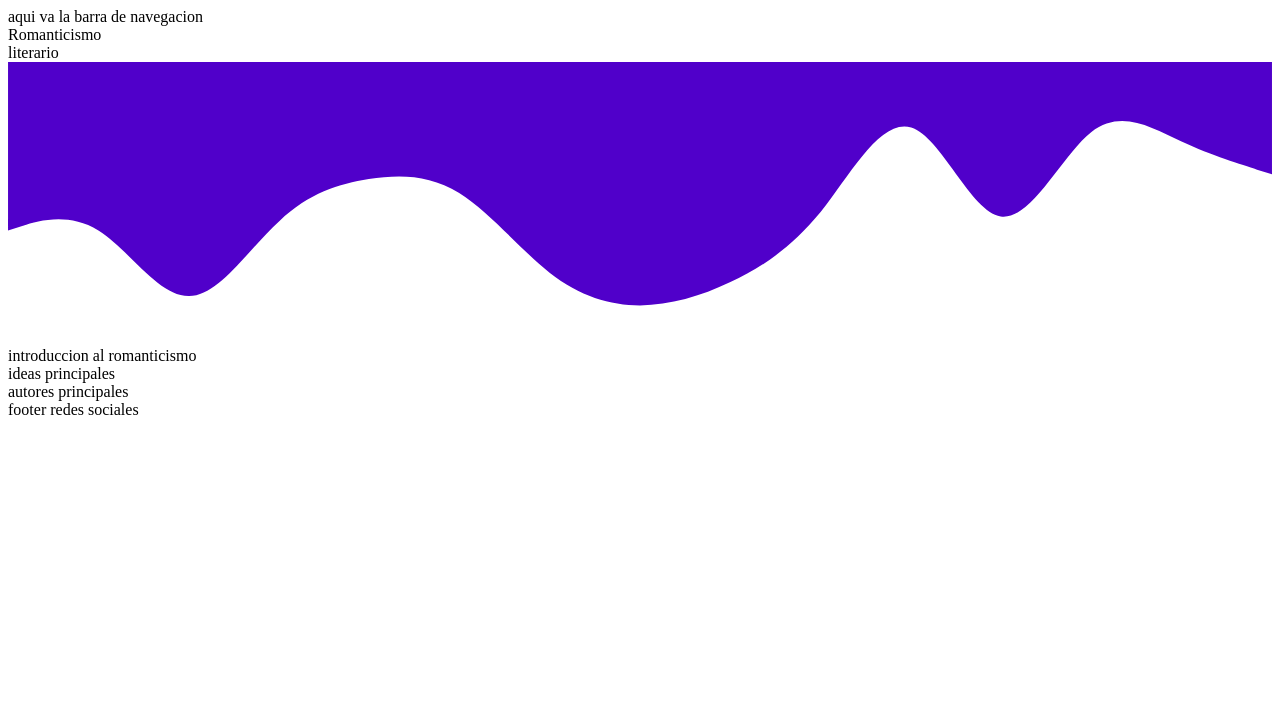
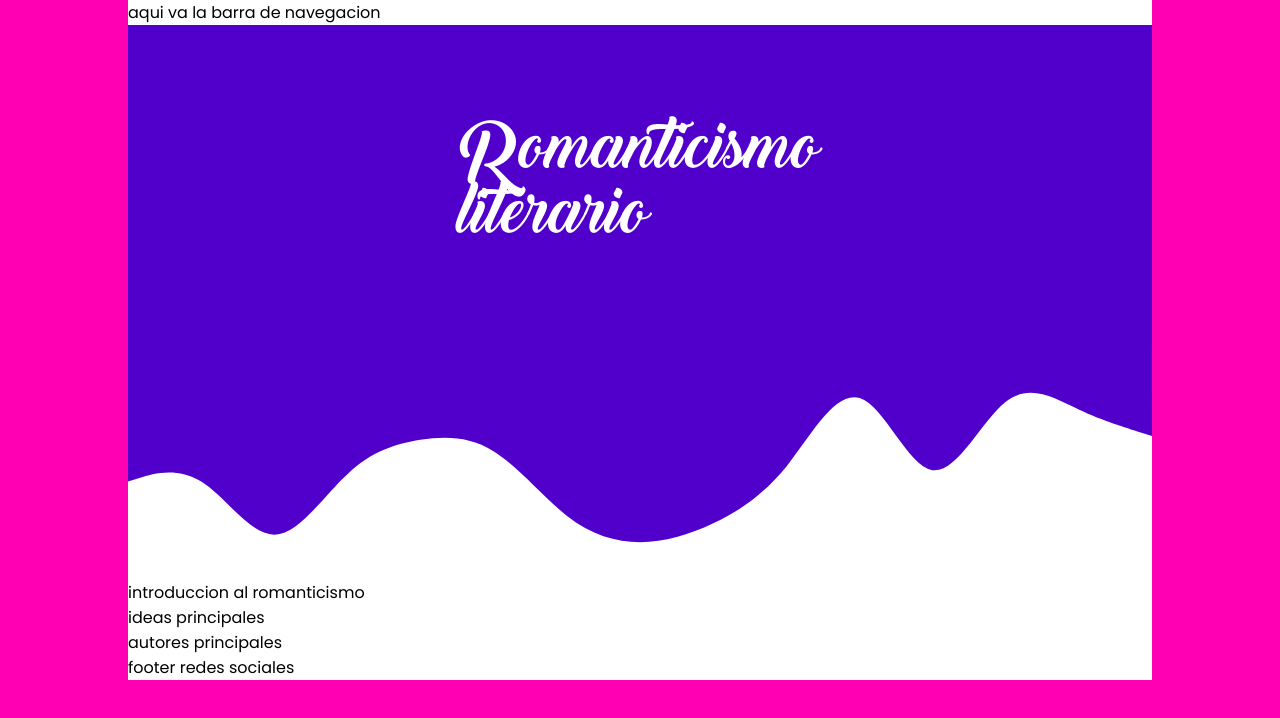
Before and after one commit to RodriguezRuizDavid/romanticismo, a plain HTML site: page index.html in a window 1280 px wide. Drawn offline with Linux system fonts and the light colour scheme.

Commit message:
Add files via upload

```diff
--- a/index.html
+++ b/index.html
@@ -6,7 +6,7 @@
     <meta name="viewport" content="width=device-width, initial-scale=1.0">
     <title>Romanticismo - Inicio</title>
     <!--enlace a la hoja de estilo de index-->
-    <link rel="stylesheet" href="./CSS/">
+    <link rel="stylesheet" href="./css/index.css">
 </head>
 <body>
     <div id="wrapper">
```
